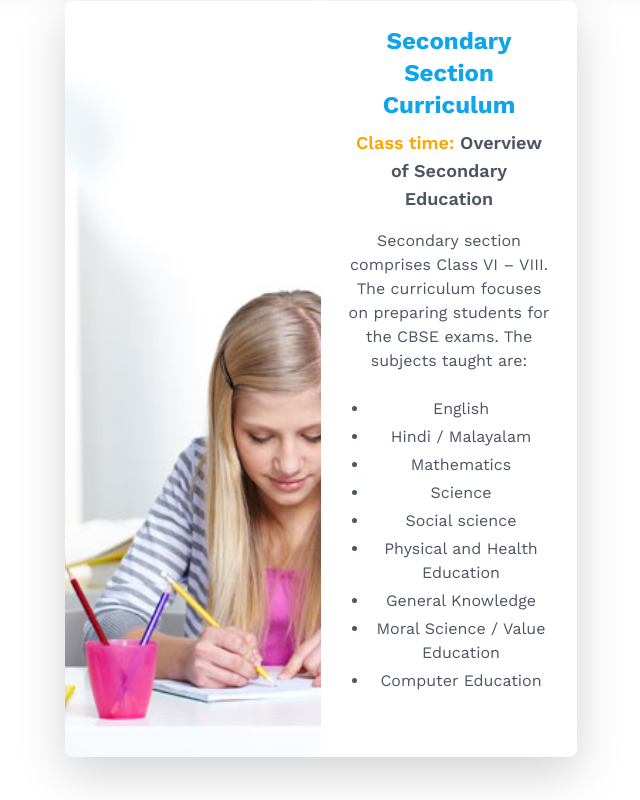
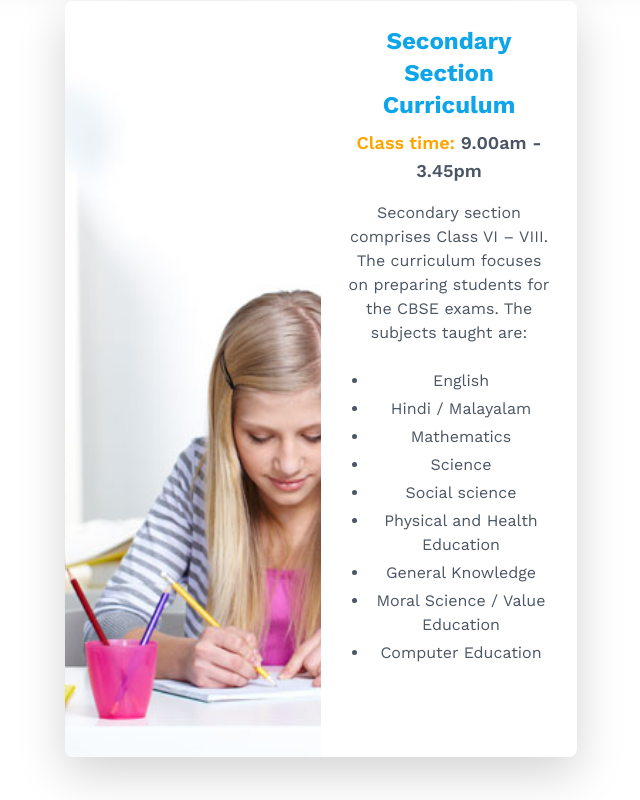
Before and after one commit to vidyajobin/MTCS-School, a React (Create React App) app: page /academics in a window 1280 px wide. Shown: the part 3640-4440 px from the top of the page, without its empty margins (319-959 px from the left). Built offline with nearby package versions, Linux system fonts and the light colour scheme.

Commit message:
working condition all cards setup in academics page . only adjusting card length according to content remaining

```diff
--- a/src/components/AcademicsCard.js
+++ b/src/components/AcademicsCard.js
@@ -10,6 +10,8 @@ export default function AcademicsCard({ imageUrl, heading, subheading, content }
           alt={heading}
         />
       </div>
+
+
       <div className="md:w-1/2 p-6 flex flex-col">
         <h2 className="text-2xl font-bold mb-2 text-custom-blue">{heading}</h2>
         {subheading && (
@@ -56,6 +58,7 @@ export default function AcademicsCard({ imageUrl, heading, subheading, content }
           )}
         </div>
       </div>
+
     </div>
   );
 }
--- a/src/pages/Academics.js
+++ b/src/pages/Academics.js
@@ -95,7 +95,7 @@ const Academics = () => {
     {
       image:"/images/course-2.jpg",
       heading: "Secondary Section Curriculum",
-      subheading: "Overview of Secondary Education",
+      subheading: "9.00am - 3.45pm",
       content: [
         {
           type: 'text',
@@ -120,17 +120,124 @@ const Academics = () => {
     // Add more card data as needed
   ];
 
+  const cardData3 = [
+    {
+      image:"/images/course-2.jpg",
+      heading: "Karate",
+      subheading: "9.00am - 3.45pm",
+      content: [
+        {
+          type: 'text',
+          text: 'Karate is a Japanese martial art whose physical aspects seek the development of defensive and counterattacking body movements. The themes of traditional karate training are fighting and self-defense, though its mental and moral aspects target the overall improvement of the individual.'
+        },
+        {
+          type: 'bullet',
+          items: [
+            "Strengthens the mind and the entire body",
+  "Develops composure",
+  "A clearer thought process",
+  "Deeper insight into one’s mental capabilities",
+  "More self-confidence",
+  "Builds stamina and overall health"
+          ]
+        }
+      ]
+    },
+    {
+      image:"/images/course-2.jpg",
+      heading: "ART & CRAFT",
+      subheading: "9.00am - 3.45pm",
+      content: [
+        {
+          type: 'text',
+          text: 'Learning art and craft enhances creativity and imagination in children. It encourages cognition and develops critical thinking skills. Students are given the opportunity to express their knowledge, ideas and feelings in ways that do not necessarily involve words.'
+        },
+        {
+          type: 'bullet',
+          items: [
+            "Develops motor skills",
+  "Creativity",
+  "Self-esteem",
+  "Vocabulary",
+  "Sharpen decision-making skills",
+  "Improve physical activity with less screen time"
+          ]
+        }
+      ]
+    },
+    {
+      image:"/images/course-2.jpg",
+      heading: "STUDENTS CLUB",
+      subheading: "Overview of Secondary Education",
+      content: [
+        {
+          type: 'text',
+          text: 'It’s just a place where children’s of various age groups spend time with each other, learning and honing their talents. The school provides ample opportunities for students to develop their talents in co -curricular fields. All activities organized in the school are based on house system. Following activities are promoted in school.'
+        },
+        {
+          type: 'bullet',
+          items: [
+            "Science & Math’s Club",
+  "Social Club",
+  "Eco Club",
+  "Language Club",
+  "IT Club"
+          ]
+        }
+      ]
+    },
+    {
+      image:"/images/course-2.jpg",
+      heading: "ABACUS",
+      subheading: "Overview of Secondary Education",
+      content: [
+        {
+          type: 'text',
+          text: 'An abacus is a calculation tool used by sliding counters along rods or grooves, used to perform mathematical functions. In addition to calculating the basic functions of addition, subtraction, multiplication and division, the abacus can calculate roots up to the cubic degree.'
+        },
+        {
+          type: 'bullet',
+          items: [
+            "Improves Memory Power",
+  "Engaging",
+  "Develops Analytical Thinking",
+  "Simplifies Complex Problems",
+  "Ability to focus better",
+  "Effective Learning with Accuracy"
+          ]
+        }
+      ]
+    },
+    {
+      image:"/images/course-2.jpg",
+      heading: "CO-CURRICULAR ACTIVITIES",
+      subheading: "9:00am - 3:45pm",
+      content:
+        {
+          type: 'text',
+          text: 'Co-Curricular activities are meant to bring social skills, intellectual skills, moral values, personality progress and character appeal in students. Our school provides activities like games, sports, cultural events, club events, monthly competitions, field trip, study tour, inter school activities etc.'
+        },
+
+    },
+    {
+      image:"/images/course-2.jpg",
+      heading: "OPEN HOUSE",
+      subheading: "9:00am - 3:45pm",
+      content:
+        {
+          type: 'text',
+          text: 'Open house is held between parents, students & teachers after every exam to evaluate the students and remedial measures are taken for the improvement of students'
+        },
+
+    },
+    // Add more card data as needed
+  ];
+
 
 
   return (
     <div>
         <BreadCrumb pagename={'Academics'} />
-        {/* <AcademicsCard
-        imageUrl="/images/course-1.jpg?height=480&width=440"
-        heading="Lower Kindergarden (LKG)"
-        subheading="9:00am - 3:45pm"
-        content={cardData}
-        /> */}
 
       <h1 className='text-5xl font-bold mb-5 mt-16'><span style={{color: '#5d50c6'}}>The</span> <span style={{color: 'orange'}}>Kindergarden</span></h1>
         <div className='flex justify-center '>
@@ -168,71 +275,23 @@ const Academics = () => {
       ))}
       </div>
 
-        <h1 className='text-5xl font-bold mb-5 mt-16'><span style={{color: '#5d50c6'}}>The</span> <span style={{color: 'orange'}}>Kindergarden</span></h1>
+        <h1 className='text-5xl font-bold mb-5 mt-16'><span style={{color: '#5d50c6'}}>EXTRA-CURRICULAR ACTIVITIES</span> <span style={{color: 'orange'}}>FOR STUDENTS</span></h1>
         <div className='flex justify-center '>
         <p className='mb-9 w-2/3 text-center' style={{color:'rgba(0, 0, 0, 0.5)'}}>The curriculum that we offer here is a happy blend of child oriented and teacher centred methodologies, focusing on to play way method. The aim is the development of total personality of the child.The Kindergarden is a preschool educational approch based on playing ,singing,practical activities such as drawing,and social intraction as part of the transition from home to school</p>
         </div>
 
-        {/*  <div className='AcademicsCardContainer flex flex-wrap justify-center mx-auto'>
-        <AcademicsCard
-        imageUrl="/images/course-1.jpg?height=480&width=440"
-        heading="Lower Kindergarden (LKG)"
-        subheading="9:00am - 3:45pm"
-        paragraph="Our LKG programme is equipped with the best syllabus to suffice all your child's intellectual and physical needs and prepare them to recive the furture education that will be imparted to them inthe right way.Reading writing and speaking become easy for kids with the help of our advanced curriculum devised with the input of our trained teachers."
-        />
+        <div className='flex flex-wrap justify-center mx-auto'>
+      {cardData3.map((card, index) => (
 
         <AcademicsCard
-        imageUrl="/images/course-1.jpg?height=480&width=440"
-        heading="Lower Kindergarden (LKG)"
-        subheading="9:00am - 3:45pm"
-        paragraph="Our LKG programme is equipped with the best syllabus to suffice all your child's intellectual and physical needs and prepare them to recive the furture education that will be imparted to them inthe right way.Reading writing and speaking become easy for kids with the help of our advanced curriculum devised with the input of our trained teachers."
+          key={index}              // Unique key for each card
+          imageUrl={card.image}  // Pass image URL for each card
+          heading={card.heading}    // Pass heading for each card
+          content={card.content}    // Pass content for each card
         />
+      ))}
+      </div>
 
-        <AcademicsCard
-        imageUrl="/images/course-1.jpg?height=480&width=440"
-        heading="Lower Kindergarden (LKG)"
-        subheading="9:00am - 3:45pm"
-        paragraph="Our LKG programme is equipped with the best syllabus to suffice all your child's intellectual and physical needs and prepare them to recive the furture education that will be imparted to them inthe right way.Reading writing and speaking become easy for kids with the help of our advanced curriculum devised with the input of our trained teachers."
-        />
-        </div>
-
-        <h1 className='text-5xl font-bold mb-5 mt-16'><span style={{color: '#5d50c6'}}>Primary and Secondary</span> <span style={{color: 'orange'}}>School</span></h1>
-        <div className='flex justify-center '>
-        <p className='mb-9 w-2/3 text-center' style={{color:'rgba(0, 0, 0, 0.5)'}}>For classes I to X, the school follows the uniform system of Assessment, Examination, and Report Card recommended by CBSE for all its affiliated schools.The assessment is based on both scholastic and co- scholastic area. Academic sessions are divided into two terms, the First Term from June to October and the Second Term from November to March.</p>
-        </div>
-
-        <div className='AcademicsCardContainer flex flex-wrap justify-center mx-auto mb-12'>
-        <AcademicsCard
-        imageUrl="/images/course-1.jpg?height=480&width=440"
-        heading="Lower Kindergarden (LKG)"
-        subheading="9:00am - 3:45pm"
-        paragraph="Primary section includes Class I - V. The syllabus followed is as per CBSE scheme. The subjects taught are:
-
-English
-Hindi / Malayalam
-Mathematics
-Science
-Social science
-EVS
-Physical and Health Education
-General Knowledge
-Moral Science / Value Education"
-        />
-
-        <AcademicsCard
-        imageUrl="/images/course-1.jpg?height=480&width=440"
-        heading="Lower Kindergarden (LKG)"
-        subheading="9:00am - 3:45pm"
-        paragraph="Our LKG programme is equipped with the best syllabus to suffice all your child's intellectual and physical needs and prepare them to recive the furture education that will be imparted to them inthe right way.Reading writing and speaking become easy for kids with the help of our advanced curriculum devised with the input of our trained teachers."
-        />
-
-        <AcademicsCard
-        imageUrl="/images/course-1.jpg?height=480&width=440"
-        heading="Lower Kindergarden (LKG)"
-        subheading="9:00am - 3:45pm"
-        paragraph="Our LKG programme is equipped with the best syllabus to suffice all your child's intellectual and physical needs and prepare them to recive the furture education that will be imparted to them inthe right way.Reading writing and speaking become easy for kids with the help of our advanced curriculum devised with the input of our trained teachers."
-        />
-        </div> */}
 
     </div>
   )
```
